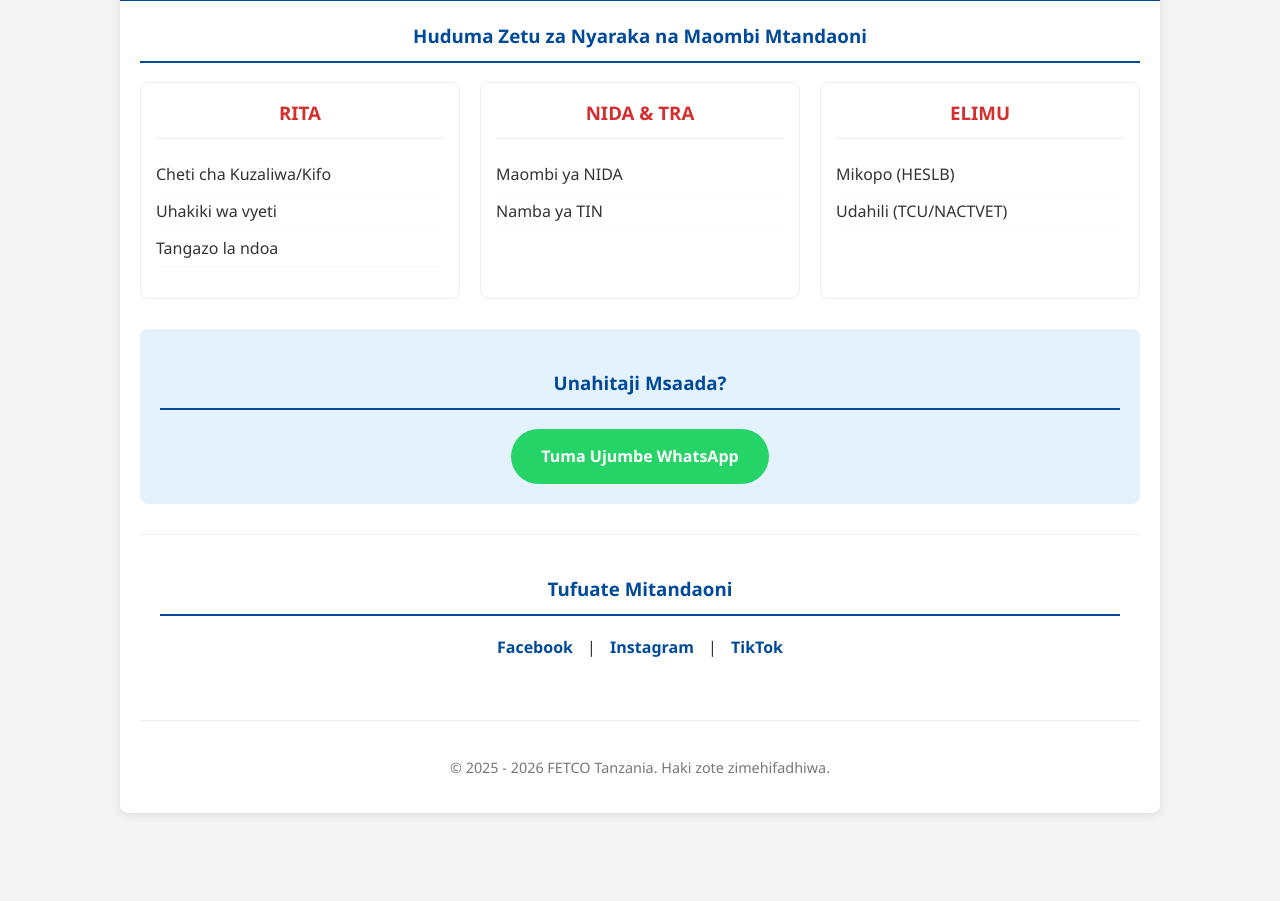
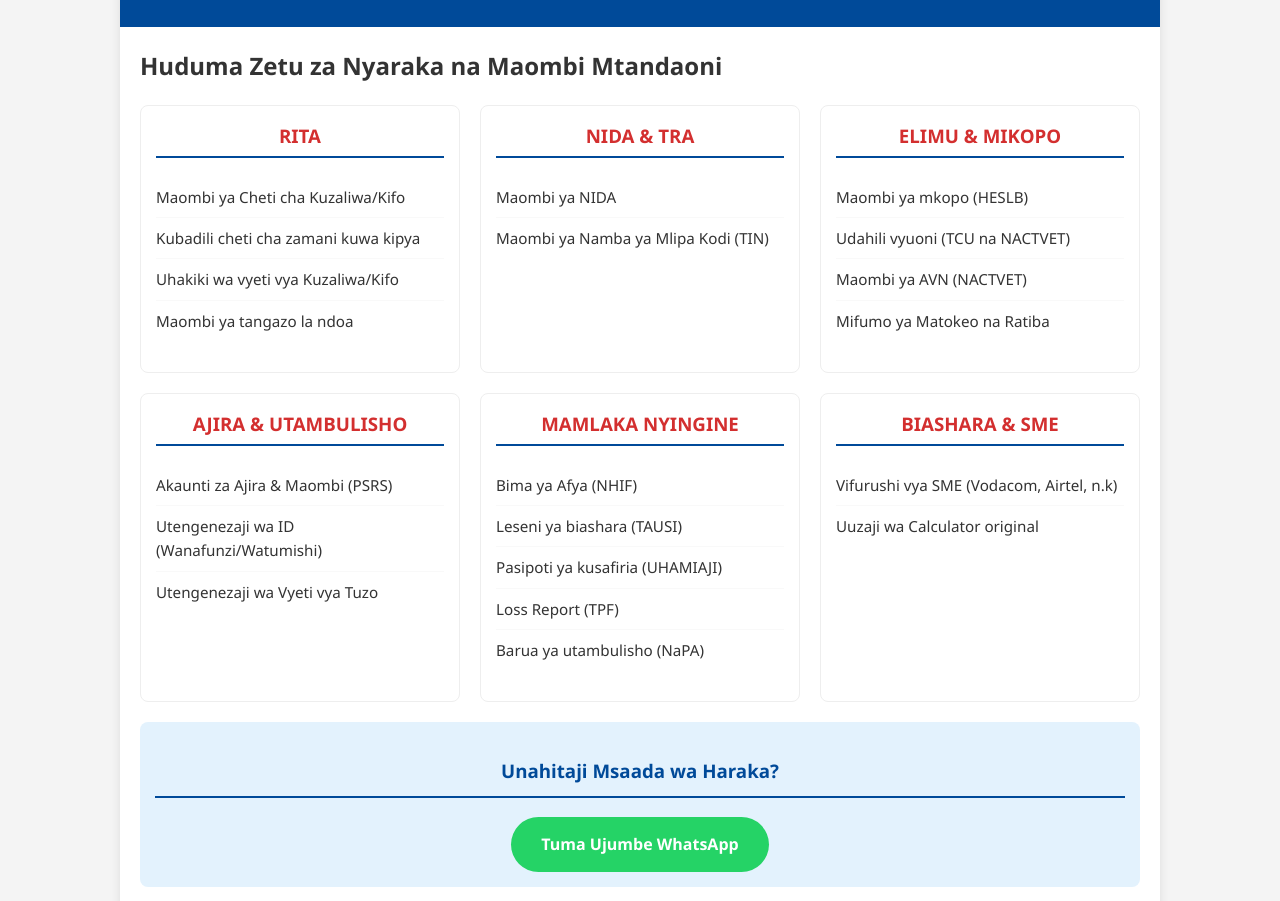
Before and after one commit to fetcotz/fetcotz-website, a plain HTML site: page index.html in a window 1280 px wide. Shown: the part 239-1140 px from the top of the page. Before the commit the page ends 1072 px from the top, so only its background shows below. Drawn offline with Linux system fonts and the light colour scheme.

Commit message:
Update index.html with layout and content changes

```diff
--- a/index.html
+++ b/index.html
@@ -1,3 +1,4 @@
+
 <!DOCTYPE html>
 <html lang="sw">
 <head>
@@ -9,68 +10,108 @@
         .container { max-width: 1000px; margin: 0 auto; padding: 20px; background: white; border-radius: 8px; box-shadow: 0 2px 10px rgba(0,0,0,0.1); }
         header { background: #004a99; color: white; padding: 30px; text-align: center; border-radius: 8px 8px 0 0; margin: -20px -20px 20px -20px; }
         header h1 { margin: 0; }
-        .motto { font-style: italic; font-size: 1.2em; color: #ffd700; margin-top: 10px; } /* Motto styling */
+        .motto { font-style: italic; font-size: 1.2em; color: #ffd700; margin-top: 10px; }
 
         h3 { color: #004a99; border-bottom: 2px solid #004a99; padding-bottom: 10px; text-align: center; }
-        .grid { display: grid; grid-template-columns: repeat(auto-fit, minmax(280px, 1fr)); gap: 20px; }
-        .category-card { border: 1px solid #eee; padding: 15px; border-radius: 8px; }
-        .category-card h3 { color: #d32f2f; margin-top: 0; border-bottom: 1px solid #eee; }
+        .grid { display: grid; grid-template-columns: repeat(auto-fit, minmax(300px, 1fr)); gap: 20px; margin-top: 20px; }
+        .category-card { border: 1px solid #eee; padding: 15px; border-radius: 8px; background: #fff; }
+        .category-card h3 { color: #d32f2f; margin-top: 0; padding-bottom: 5px; }
         .category-card ul { list-style: none; padding: 0; }
-        .category-card li { padding: 5px 0; border-bottom: 1px solid #f9f9f9; }
+        .category-card li { padding: 8px 0; border-bottom: 1px solid #f9f9f9; font-size: 0.95em; }
+        .category-card li:last-child { border-bottom: none; }
+
+        .contact-section { text-align: center; margin-top: 20px; padding: 15px; background: #e3f2fd; border-radius: 8px; }
+        .cta-button { background: #25d366; color: white; padding: 15px 30px; text-decoration: none; border-radius: 50px; font-weight: bold; display: inline-block; }
 
         .social-section { text-align: center; margin-top: 30px; padding: 20px; border-top: 1px solid #eee; }
         .social-links a { margin: 0 10px; text-decoration: none; color: #004a99; font-weight: bold; }
 
-        .contact-section { text-align: center; margin-top: 30px; padding: 20px; background: #e3f2fd; border-radius: 8px; }
-        .cta-button { background: #25d366; color: white; padding: 15px 30px; text-decoration: none; border-radius: 50px; font-weight: bold; display: inline-block; }
         .footer-box { text-align: center; margin-top: 40px; padding-top: 20px; border-top: 1px solid #eee; color: #777; font-size: 0.9em; }
     </style>
 </head>
 <body>
 
 <div class="container">
-    <header>
+   <header>
+    <div class="title-row">
         <h1>FETCO Tanzania</h1>
-         <h2>FETCO Digital Services</h2>
-        <div class="motto">"Trust Over Gain"</div>
-    </header>
+        <span class="separator">|</span>
+        <h2>FETCO Digital Services</h2>
+    </div>
+    <div class="motto">"Trust Over Gain"</div>
+</header>
 
-    <h3>Huduma Zetu za Nyaraka na Maombi Mtandaoni</h3>
+    <h2>Huduma Zetu za Nyaraka na Maombi Mtandaoni</h2>
 
     <div class="grid">
         <!-- RITA -->
         <div class="category-card">
             <h3>RITA</h3>
             <ul>
-                <li>Cheti cha Kuzaliwa/Kifo</li>
-                <li>Uhakiki wa vyeti</li>
-                <li>Tangazo la ndoa</li>
+                <li>Maombi ya Cheti cha Kuzaliwa/Kifo</li>
+                <li>Kubadili cheti cha zamani kuwa kipya</li>
+                <li>Uhakiki wa vyeti vya Kuzaliwa/Kifo</li>
+                <li>Maombi ya tangazo la ndoa</li>
             </ul>
         </div>
+
         <!-- NIDA & TRA -->
         <div class="category-card">
             <h3>NIDA & TRA</h3>
             <ul>
                 <li>Maombi ya NIDA</li>
-                <li>Namba ya TIN</li>
+                <li>Maombi ya Namba ya Mlipa Kodi (TIN)</li>
             </ul>
         </div>
-        <!-- ELIMU -->
+
+        <!-- ELIMU & MIKOPO -->
         <div class="category-card">
-            <h3>ELIMU</h3>
+            <h3>ELIMU & MIKOPO</h3>
             <ul>
-                <li>Mikopo (HESLB)</li>
-                <li>Udahili (TCU/NACTVET)</li>
+                <li>Maombi ya mkopo (HESLB)</li>
+                <li>Udahili vyuoni (TCU na NACTVET)</li>
+                <li>Maombi ya AVN (NACTVET)</li>
+                <li>Mifumo ya Matokeo na Ratiba</li>
+            </ul>
+        </div>
+
+        <!-- AJIRA & UTAMBULISHO -->
+        <div class="category-card">
+            <h3>AJIRA & UTAMBULISHO</h3>
+            <ul>
+                <li>Akaunti za Ajira & Maombi (PSRS)</li>
+                <li>Utengenezaji wa ID (Wanafunzi/Watumishi)</li>
+                <li>Utengenezaji wa Vyeti vya Tuzo</li>
+            </ul>
+        </div>
+
+        <!-- MAMLAKA NYINGINE -->
+        <div class="category-card">
+            <h3>MAMLAKA NYINGINE</h3>
+            <ul>
+                <li>Bima ya Afya (NHIF)</li>
+                <li>Leseni ya biashara (TAUSI)</li>
+                <li>Pasipoti ya kusafiria (UHAMIAJI)</li>
+                <li>Loss Report (TPF)</li>
+                <li>Barua ya utambulisho (NaPA)</li>
+            </ul>
+        </div>
+
+        <!-- BIASHARA & SME -->
+        <div class="category-card">
+            <h3>BIASHARA & SME</h3>
+            <ul>
+                <li>Vifurushi vya SME (Vodacom, Airtel, n.k)</li>
+                <li>Uuzaji wa Calculator original</li>
             </ul>
         </div>
     </div>
 
     <div class="contact-section">
-        <h3>Unahitaji Msaada?</h3>
+        <h3>Unahitaji Msaada wa Haraka?</h3>
         <a href="https://wa.me/255683136329" class="cta-button">Tuma Ujumbe WhatsApp</a>
     </div>
 
-    <!-- Social Media Section -->
     <div class="social-section">
         <h3>Tufuate Mitandaoni</h3>
         <div class="social-links">
```
